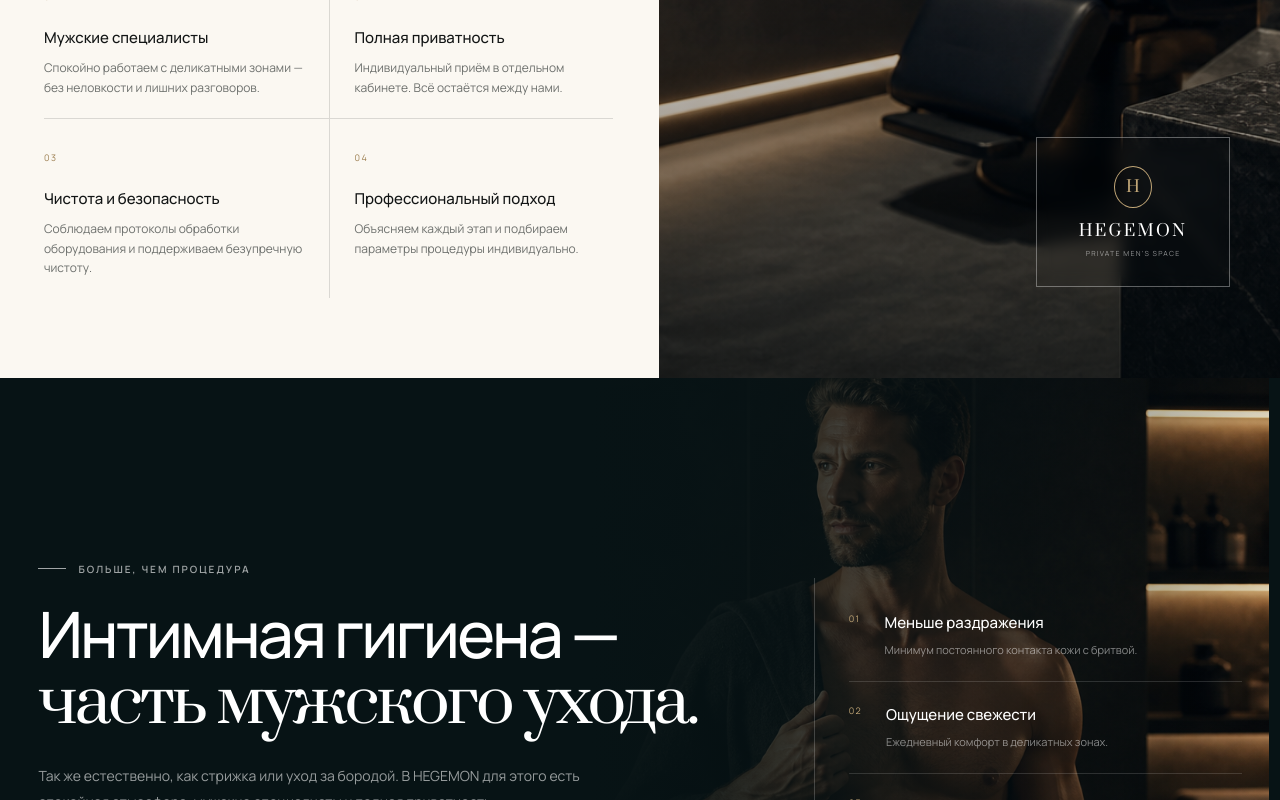
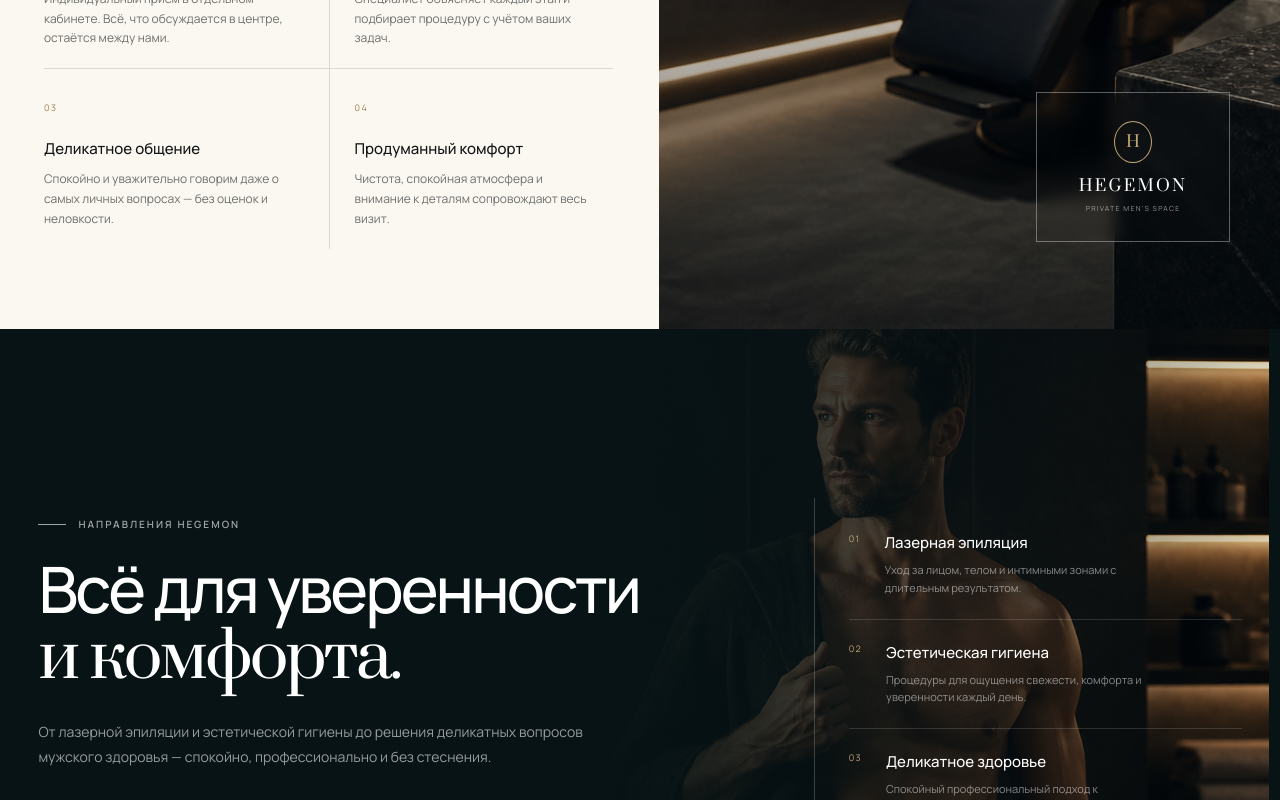
Before and after one commit to ahmedddd-code/hegemon, a React (Vite) app: page /about in a window 1280 px wide. Shown: the part 1320-2120 px from the top of the page. Built offline with nearby package versions, Linux system fonts and the light colour scheme; no server answers.

Commit message:
Redesign about center page content

```diff
--- a/src/components/HygieneSection.tsx
+++ b/src/components/HygieneSection.tsx
@@ -1,7 +1,7 @@
 const benefits = [
-  ['01', 'Меньше раздражения', 'Минимум постоянного контакта кожи с бритвой.'],
-  ['02', 'Ощущение свежести', 'Ежедневный комфорт в деликатных зонах.'],
-  ['03', 'Ухоженное тело', 'Внимание к себе без лишней демонстративности.'],
+  ['01', 'Лазерная эпиляция', 'Уход за лицом, телом и интимными зонами с длительным результатом.'],
+  ['02', 'Эстетическая гигиена', 'Процедуры для ощущения свежести, комфорта и уверенности каждый день.'],
+  ['03', 'Деликатное здоровье', 'Спокойный профессиональный подход к вопросам, о которых не всегда удобно говорить.'],
 ];
 
 import { WHATSAPP_BOOKING_URL } from '../lib/contact';
@@ -11,9 +11,9 @@ export function HygieneSection() {
     <section className="hygiene" id="hygiene">
       <div className="hygiene__content section-wrap">
         <div className="hygiene__copy">
-          <span className="eyebrow">БОЛЬШЕ, ЧЕМ ПРОЦЕДУРА</span>
-          <h2>Интимная гигиена —<br /><em>часть мужского ухода.</em></h2>
-          <p>Так же естественно, как стрижка или уход за бородой. В HEGEMON для этого есть спокойная атмосфера, мужские специалисты и полная приватность.</p>
+          <span className="eyebrow">НАПРАВЛЕНИЯ HEGEMON</span>
+          <h2>Всё для уверенности<br /><em>и комфорта.</em></h2>
+          <p>От лазерной эпиляции и эстетической гигиены до решения деликатных вопросов мужского здоровья — спокойно, профессионально и без стеснения.</p>
           <a className="text-link" href={WHATSAPP_BOOKING_URL} target="_blank" rel="noreferrer">Выбрать процедуру <span>↗</span></a>
         </div>
         <div className="hygiene__benefits">
--- a/src/components/Principles.tsx
+++ b/src/components/Principles.tsx
@@ -1,14 +1,14 @@
 const principles = [
-  ['01', 'Мужские специалисты', 'Спокойно работаем с деликатными зонами — без неловкости и лишних разговоров.'],
-  ['02', 'Полная приватность', 'Индивидуальный приём в отдельном кабинете. Всё остаётся между нами.'],
-  ['03', 'Чистота и безопасность', 'Соблюдаем протоколы обработки оборудования и поддерживаем безупречную чистоту.'],
-  ['04', 'Профессиональный подход', 'Объясняем каждый этап и подбираем параметры процедуры индивидуально.'],
+  ['01', 'Полная приватность', 'Индивидуальный приём в отдельном кабинете. Всё, что обсуждается в центре, остаётся между нами.'],
+  ['02', 'Профессиональный подход', 'Специалист объясняет каждый этап и подбирает процедуру с учётом ваших задач.'],
+  ['03', 'Деликатное общение', 'Спокойно и уважительно говорим даже о самых личных вопросах — без оценок и неловкости.'],
+  ['04', 'Продуманный комфорт', 'Чистота, спокойная атмосфера и внимание к деталям сопровождают весь визит.'],
 ];
 export function Principles() {
   return (
     <section className="principles" id="about">
       <div className="principles__content">
-        <div className="section-heading"><span className="eyebrow eyebrow--dark">О ЦЕНТРЕ</span><h2>Забота о себе —<br /><em>это нормально.</em></h2></div>
+        <div className="section-heading"><span className="eyebrow eyebrow--dark">НАШ ПОДХОД</span><h2>Комфорт начинается<br /><em>с доверия.</em></h2></div>
         <div className="principles__intro">
           <p>Мы создали пространство, где мужчина может спокойно и без неловкости позаботиться о себе — от лазерной эпиляции и эстетической гигиены до решения деликатных вопросов мужского здоровья.</p>
           <p>Здесь важны приватность, профессиональный подход и комфорт.</p>
--- a/src/pages/AboutPage.tsx
+++ b/src/pages/AboutPage.tsx
@@ -3,9 +3,7 @@ import { HygieneSection } from '../components/HygieneSection';
 import { PageIntro } from '../components/PageIntro';
 import { PageLayout } from '../components/PageLayout';
 import { Principles } from '../components/Principles';
-import { Testimonials } from '../components/Testimonials';
-import { TrustStrip } from '../components/TrustStrip';
 
 export function AboutPage() {
-  return <PageLayout title="О центре"><PageIntro eyebrow="О ЦЕНТРЕ" title="Создан для мужчин." accent="Продуман до деталей." text="HEGEMON — современный мужской центр гигиены, ухода и деликатного здоровья." /><Principles /><HygieneSection /><TrustStrip /><Testimonials /><BookingCta /></PageLayout>;
+  return <PageLayout title="О центре"><PageIntro eyebrow="О ЦЕНТРЕ" title="Создан для мужчин." accent="Продуман до деталей." text="HEGEMON — современный мужской центр гигиены, ухода и деликатного здоровья." /><Principles /><HygieneSection /><BookingCta /></PageLayout>;
 }
```
